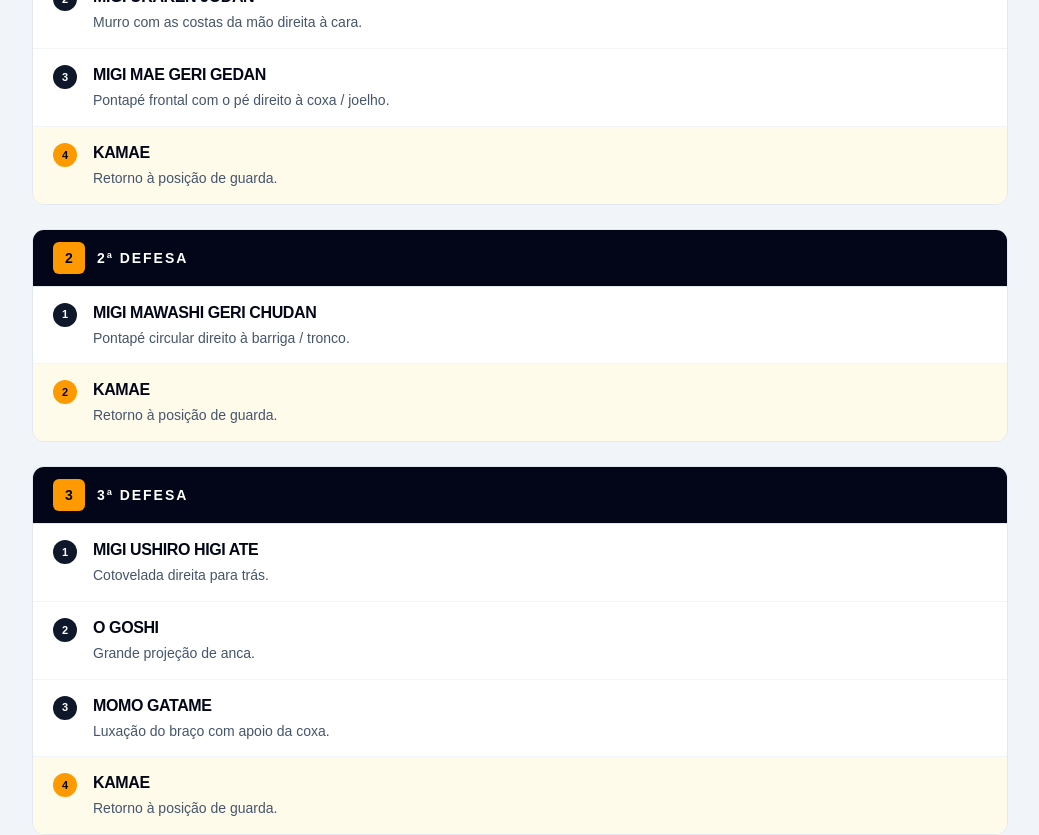
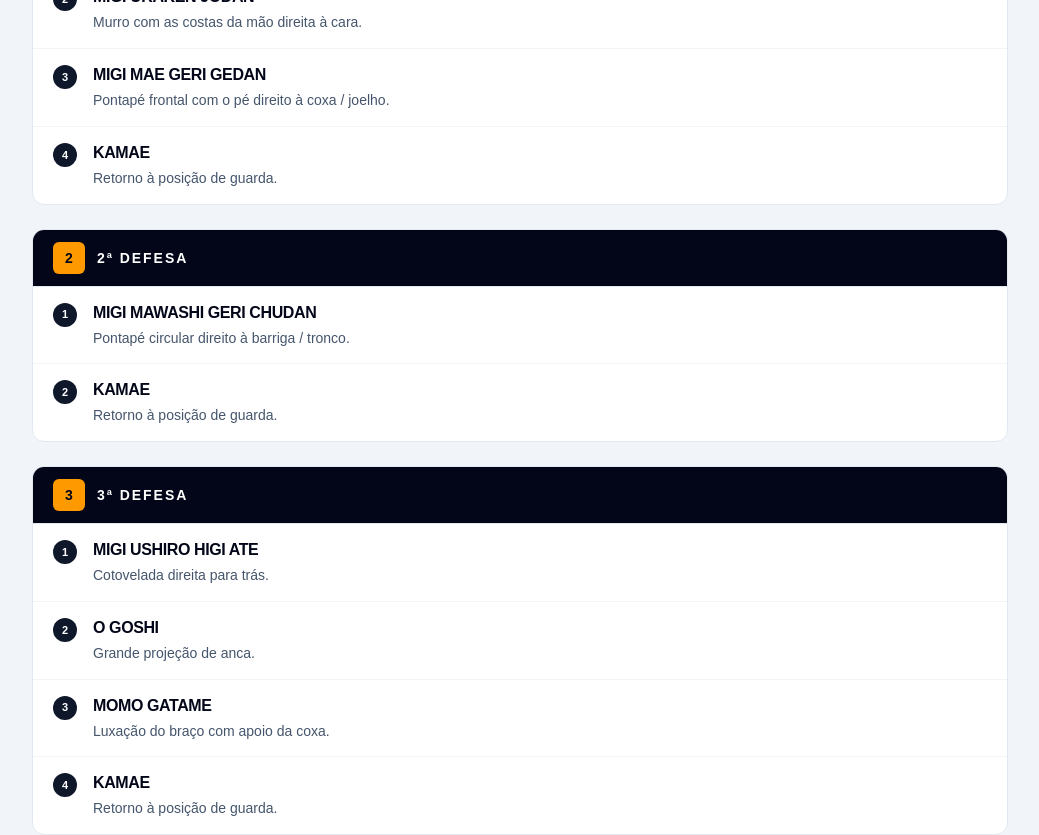
Before and after one commit to magalhaesals/seishinzen, a Next.js app: page /faixa-amarela in a window 1280 px wide. Shown: the part 860-1695 px from the top of the page, without its empty margins (120-1159 px from the left). Built offline with nearby package versions, Linux system fonts and the light colour scheme.

Commit message:
Remove special styling from KAMAE steps
Co-authored-by: Antonio Magalhães <magalhaesals@users.noreply.github.com>

```diff
--- a/src/app/faixa-amarela/page.tsx
+++ b/src/app/faixa-amarela/page.tsx
@@ -119,22 +119,12 @@ export default function FaixaAmarelaPage() {
               </div>
 
               <ol className="divide-y divide-slate-100">
-                {defense.techniques.map((tech, index) => {
-                  const isKamae = tech.romaji === "KAMAE";
-                  return (
+                {defense.techniques.map((tech, index) => (
                   <li
                     key={`${defense.number}-${index}-${tech.romaji}`}
-                      className={`flex gap-3 px-4 py-3.5 sm:gap-4 sm:px-5 ${
-                        isKamae ? "bg-amber-50" : "bg-transparent"
-                      }`}
+                    className="flex gap-3 px-4 py-3.5 sm:gap-4 sm:px-5"
                   >
-                      <span
-                        className={`mt-0.5 inline-flex h-6 w-6 shrink-0 items-center justify-center rounded-full text-[11px] font-bold ${
-                          isKamae
-                            ? "bg-amber-500 text-slate-950"
-                            : "bg-slate-900 text-white"
-                        }`}
-                      >
+                    <span className="mt-0.5 inline-flex h-6 w-6 shrink-0 items-center justify-center rounded-full bg-slate-900 text-[11px] font-bold text-white">
                       {index + 1}
                     </span>
                     <div className="min-w-0">
@@ -151,8 +141,7 @@ export default function FaixaAmarelaPage() {
                       </p>
                     </div>
                   </li>
-                  );
-                })}
+                ))}
               </ol>
             </li>
           ))}
```
Lines whose indentation alone changed are shown as unchanged.
